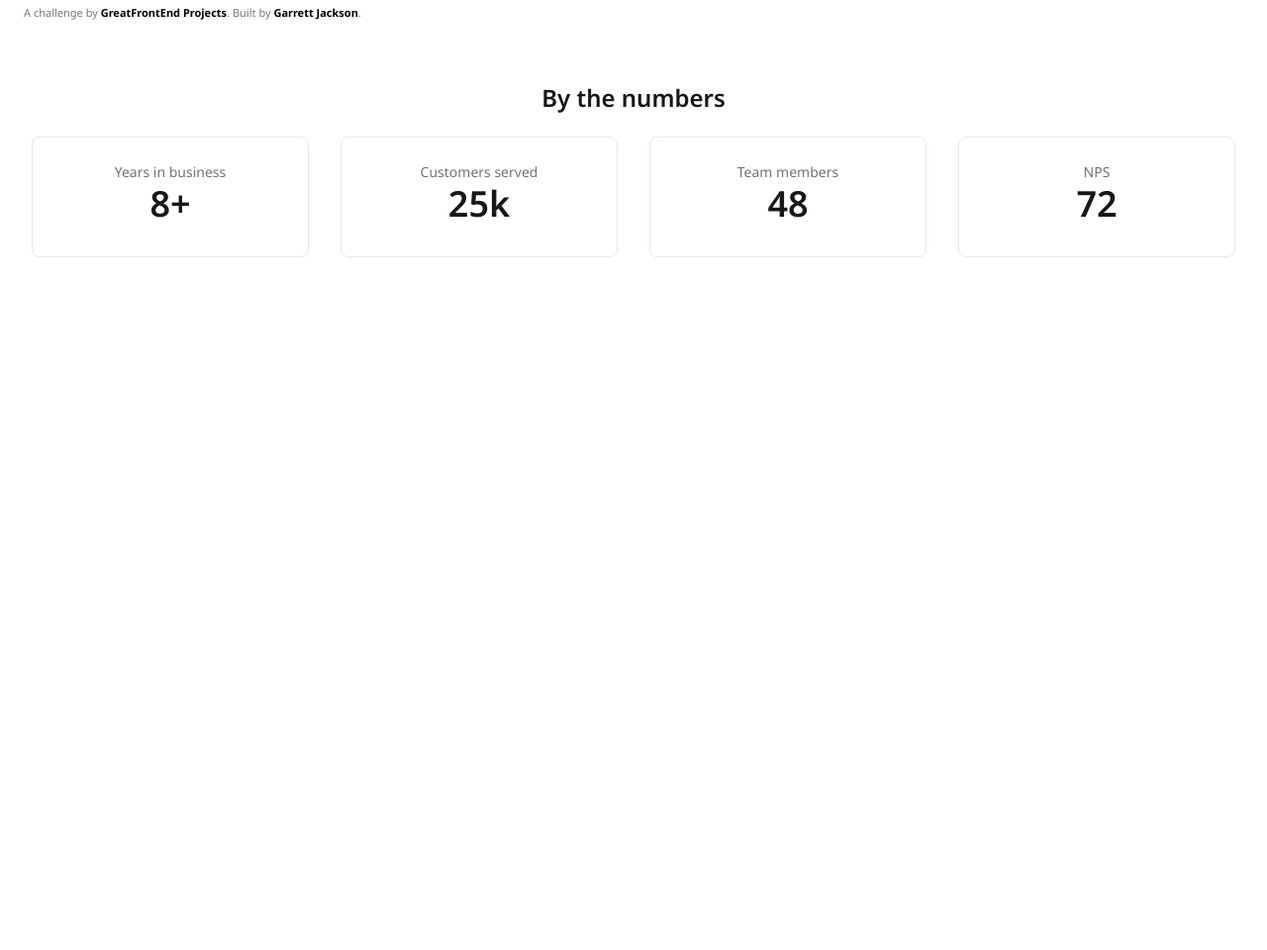
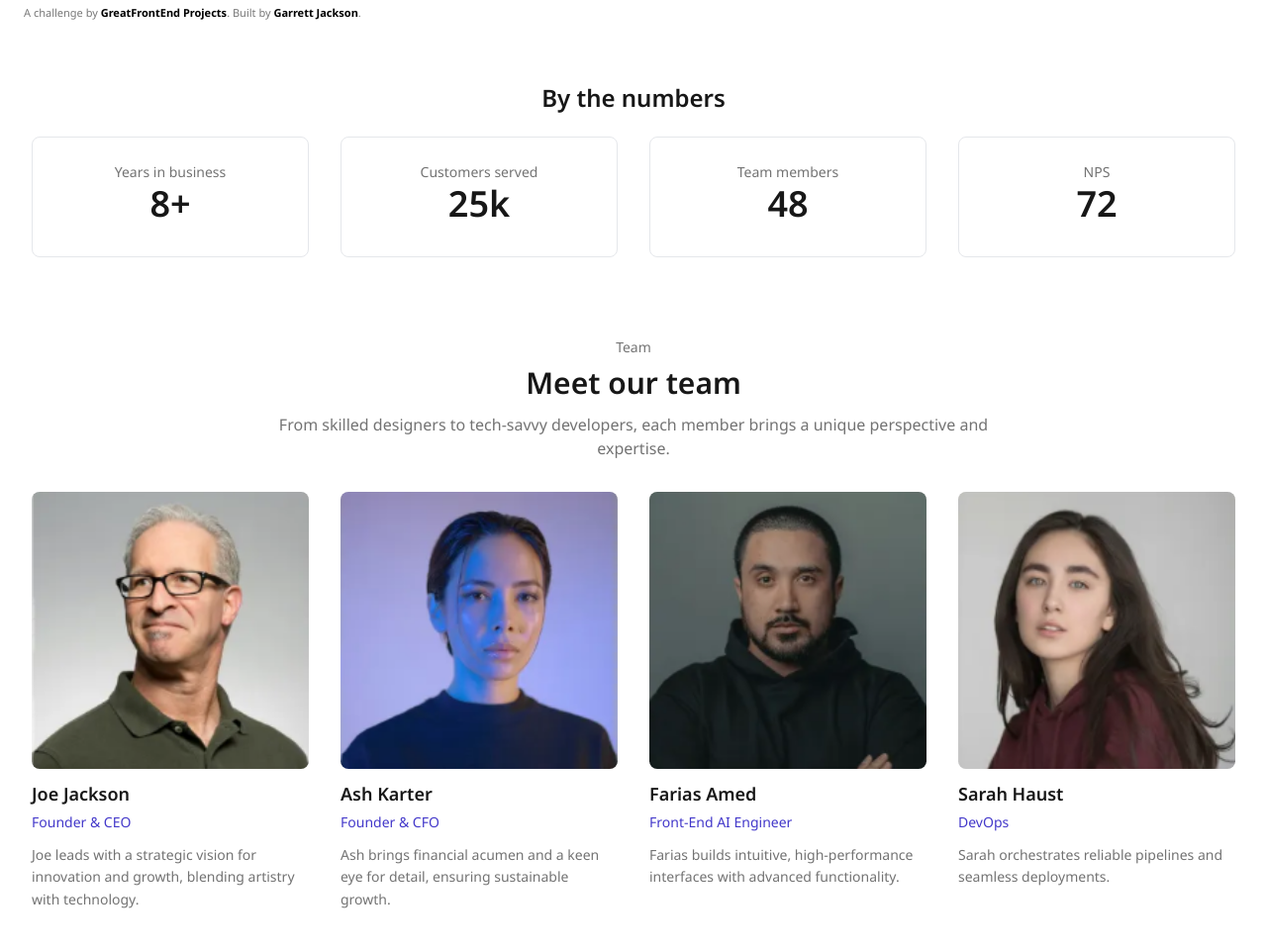
Before and after one commit to Torntr/About-Us-Page, a plain HTML site: page about-us-page-starter/about-us-page/index.html in a window 1280 px wide. Shown: the part 755-1715 px from the top of the page at 99% size. Before the commit the page ends 1055 px from the top, so only its background shows below. Drawn offline with nearby package versions, Linux system fonts and the light colour scheme.

Commit message:
fix: wire local team headshots and correct image paths

```diff
--- a/about-us-page-starter/about-us-page/css/style.css
+++ b/about-us-page-starter/about-us-page/css/style.css
@@ -1,6 +1,11 @@
 @import url('tokens.css');
 
 /* All design tokens are defined in tokens.css */
+
+/* Smooth scrolling for anchor links */
+html {
+  scroll-behavior: smooth;
+}
 
 html, body {
   margin: 0;
@@ -286,6 +291,102 @@ body {
   .stats-grid { grid-template-columns: 1fr; }
 }
 
+/* ============================= */
+/* TEAM SECTION                  */
+/* ============================= */
+
+.team {
+  padding-block: var(--space-8);
+  background: var(--color-bg);
+  color: var(--color-fg);
+  /* Prevent fixed navbar from covering section title when anchored */
+  scroll-margin-top: var(--navbar-h);
+}
+
+.team .eyebrow {
+  text-align: center;
+  font-size: var(--text-sm);
+  color: var(--color-muted);
+  margin-bottom: var(--space-2);
+}
+
+.team-title {
+  text-align: center;
+  font-weight: var(--font-weight-semibold);
+  font-size: var(--text-3xl);
+  line-height: var(--line-height-tight);
+  margin-bottom: var(--space-3);
+}
+
+.team-intro {
+  text-align: center;
+  color: var(--color-muted);
+  max-width: 720px;
+  margin: 0 auto var(--space-7);
+  font-size: var(--text-base);
+}
+
+/* Grid */
+.team-grid {
+  display: grid;
+  grid-template-columns: repeat(4, minmax(0, 1fr));
+  gap: var(--space-7);
+}
+
+/* Card */
+.member .member-media {
+  width: 100%;
+  aspect-ratio: 1 / 1;        /* square crop */
+  overflow: hidden;
+  border-radius: var(--radius-md);
+  margin-bottom: var(--space-3);
+  background: #f2f2f2;        /* placeholder bg while image loads */
+}
+
+.member .member-media img {
+  width: 100%;
+  height: 100%;
+  object-fit: cover;          /* fill and crop to square consistently */
+  display: block;
+}
+
+.member-name {
+  font-size: var(--text-lg);
+  font-weight: var(--font-weight-semibold);
+  margin-bottom: var(--space-1);
+}
+
+.member-role {
+  margin-bottom: var(--space-3);
+  font-size: var(--text-sm);
+}
+.member-role a {
+  color: var(--color-brand);
+  text-decoration: none;
+}
+.member-role a:hover,
+.member-role a:focus {
+  text-decoration: underline;
+}
+
+.member-bio {
+  color: var(--color-muted);
+  font-size: var(--text-sm);
+  line-height: var(--line-height-normal);
+}
+
+/* Responsiveness */
+@media (max-width: 1024px) {
+  .team-grid { grid-template-columns: repeat(3, minmax(0, 1fr)); }
+}
+@media (max-width: 768px) {
+  .team-title { font-size: var(--text-2xl); }
+  .team-grid { grid-template-columns: repeat(2, minmax(0, 1fr)); }
+}
+@media (max-width: 480px) {
+  .team-grid { grid-template-columns: 1fr; }
+}
+
 .credits {
   color: #777;
   position: fixed;
--- a/about-us-page-starter/about-us-page/index.html
+++ b/about-us-page-starter/about-us-page/index.html
@@ -24,6 +24,7 @@
     </style>
   </head>
   <body>
+    <!-- Fixed Navigation Header -->
     <header class="navbar" role="banner" aria-label="Primary">
       <div class="container">
         <!-- Logo -->
@@ -94,6 +95,64 @@
           </dl>
         </div>
       </section>
+
+      <!-- Team Section -->
+      <section id="team" class="team" aria-labelledby="team-heading">
+        <div class="container">
+          <p class="eyebrow">Team</p>
+          <h2 id="team-heading" class="team-title">Meet our team</h2>
+          <p class="team-intro">
+            From skilled designers to tech-savvy developers, each member brings a unique perspective and expertise.
+          </p>
+
+          <div class="team-grid" role="list">
+            <!-- Member -->
+            <article class="member" role="listitem">
+              <figure class="member-media">
+                <img src="./img/team/joe.png" alt="Portrait of Joe Jackson" loading="lazy" />
+              </figure>
+              <h3 class="member-name">Joe Jackson</h3>
+              <p class="member-role"><a href="#">Founder &amp; CEO</a></p>
+              <p class="member-bio">
+                Joe leads with a strategic vision for innovation and growth, blending artistry with technology.
+              </p>
+            </article>
+
+            <article class="member" role="listitem">
+              <figure class="member-media">
+                <img src="./img/team/ash.png" alt="Portrait of Ash Karter" loading="lazy" />
+              </figure>
+              <h3 class="member-name">Ash Karter</h3>
+              <p class="member-role"><a href="#">Founder &amp; CFO</a></p>
+              <p class="member-bio">
+                Ash brings financial acumen and a keen eye for detail, ensuring sustainable growth.
+              </p>
+            </article>
+
+            <article class="member" role="listitem">
+              <figure class="member-media">
+                <img src="./img/team/farias.png" alt="Portrait of Farias Amed" loading="lazy" />
+              </figure>
+              <h3 class="member-name">Farias Amed</h3>
+              <p class="member-role"><a href="#">Front-End AI Engineer</a></p>
+              <p class="member-bio">
+                Farias builds intuitive, high-performance interfaces with advanced functionality.
+              </p>
+            </article>
+
+            <article class="member" role="listitem">
+              <figure class="member-media">
+                <img src="./img/team/sarah.png" alt="Portrait of Sarah Haust" loading="lazy" />
+              </figure>
+              <h3 class="member-name">Sarah Haust</h3>
+              <p class="member-role"><a href="#">DevOps</a></p>
+              <p class="member-bio">
+                Sarah orchestrates reliable pipelines and seamless deployments.
+              </p>
+            </article>
+          </div>
+        </div>
+      </section>
     </main>
 
     <!-- Attribute this challenge to yourself! -->
```
Also changed, not shown: about-us-page-starter/about-us-page/img/._favicon.ico (added), about-us-page-starter/about-us-page/img/favicon.ico (deleted), about-us-page-starter/about-us-page/img/team/ash.png (added), about-us-page-starter/about-us-page/img/team/farias.png (added), about-us-page-starter/about-us-page/img/team/joe.png (added), about-us-page-starter/about-us-page/img/team/sarah.png (added).
